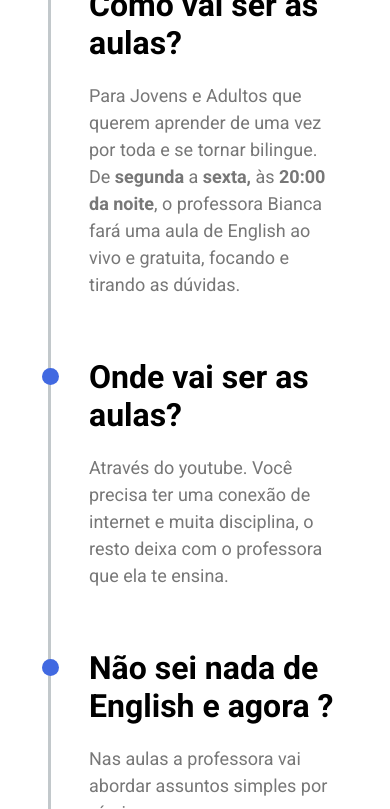
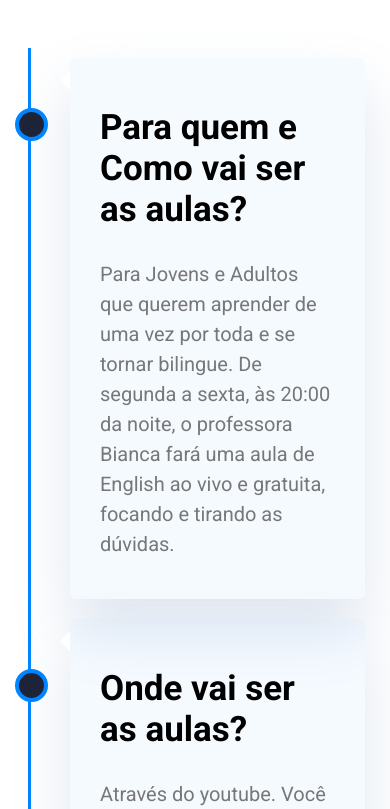
Before and after one commit to amaurycaique/fluenglish, a plain HTML site: page index.html in a window 390 px wide. Shown: the part 1191-2000 px from the top of the page. Drawn offline with Linux system fonts and the light colour scheme; a web font is replaced by a local one.

Commit message:
new timeline added in section ref course totaly responsive

```diff
--- a/assets/css/style.css
+++ b/assets/css/style.css
@@ -276,6 +276,7 @@ footer {
 @media (max-width: 900px) {
     .heroArea {
         flex-direction: column-reverse;
+        margin: 10em 0 0 0;
     }
     .heroArea .rightside {
         height: 310px;
@@ -384,3 +385,129 @@ footer {
         text-align: center;
     }
 }
+/* TIME LINE CSS */
+.timeline {
+    position: relative;
+    max-width: 1200px;
+    margin: 0 auto;
+  }
+
+  .timeline::after {
+    content: '';
+    position: absolute;
+    width: 3px;
+    background-color: #0084ff;
+    top: 0;
+    bottom: 0;
+    left: 50%;
+    margin-left: -3px;
+  }
+
+  .container1 {
+    padding: 10px 40px;
+    position: relative;
+    background-color: inherit;
+    width: 50%;
+  }
+  .container1::after {
+    content: '';
+    position: absolute;
+    width: 25px;
+    height: 25px;
+    right: -15px;
+    background-color: #1D2437;
+    border: 4px solid  #0084ff;
+    top: 15px;
+    border-radius: 50%;
+    z-index: 1;
+  }
+
+  .left {
+    left: 0;
+  }
+
+  .right {
+    left: 50%;
+  }
+
+  .left::before {
+    content: " ";
+    height: 0;
+    position: absolute;
+    top: 22px;
+    width: 0;
+    z-index: 1;
+    right: 30px;
+    border: medium solid white;
+    border-width: 10px 0 10px 10px;
+    border-color: transparent transparent transparent #0086ff0a;
+  }
+
+  .right::before {
+    content: " ";
+    height: 0;
+    position: absolute;
+    top: 22px;
+    width: 0;
+    z-index: 1;
+    left: 30px;
+    border: medium solid white;
+    border-width: 10px 10px 10px 0;
+    border-color: transparent #0086ff0a transparent transparent;
+  }
+
+  .right::after {
+    left: -19px;
+  }
+
+  .content {
+    padding: 20px 30px;
+    background-color: rgba(0, 134, 255, 0.04);
+    position: relative;
+    border-radius: 6px;
+    box-shadow: 0px 30px 60px rgba(96, 131, 180, 0.2);
+
+  }
+  .content h2 {
+    font-size: 35px;
+  }
+
+  .content p {
+    font-size: 20px;
+    line-height: 30px;
+    color: #777;
+  }
+
+/* Media queries - Responsive timeline on screens less than 600px wide */
+@media screen and (max-width: 600px) {
+    /* Place the timelime to the left */
+      .timeline::after {
+        left: 31px;
+      }
+
+    /* Full-width containers */
+      .container1 {
+        width: 100%;
+        padding-left: 70px;
+        padding-right: 25px;
+      }
+
+    /* Make sure that all arrows are pointing leftwards */
+      .container1::before {
+        left: 60px;
+        border: medium solid white;
+        border-width: 10px 10px 10px 0;
+        border-color: transparent white transparent transparent;
+      }
+
+    /* Make sure all circles are at the same spot */
+      .left::after, .right::after {
+        left: 15px;
+        top: 60px;
+      }
+
+    /* Make all right containers behave like the left ones */
+      .right {
+        left: 0%;
+      }
+    }
--- a/index.html
+++ b/index.html
@@ -66,54 +66,57 @@
         <div class="info--text">TIRAR DÚVIDAS</div>
     </section>
     <!--SECTION INSTRUCTIONS-->
-    <section class="instructions">
-        <div class="inst-container">
 
-            <div class="inst-item">
-                <div class="inst-circle"></div>
-                <div class="inst-text arrow">
-                    <h2>Para quem e Como vai ser as aulas?</h2>
+
+    <!--Section Time Line - Informações do Curso-->
+    <section>
+        <div>
+            <div class="timeline">
+                <div class="container1 left">
+                  <div class="content">
+                    <h2>Para quem e Como vai ser as aulas?
+                    </h2>
                     <p>Para Jovens e Adultos que querem aprender de uma vez por toda e se tornar bilingue.
-                        De <strong>segunda</strong> a <strong>sexta,</strong>
-                        às <strong>20:00 da noite</strong>, o professora Bianca fará uma aula
-                        de English ao vivo e gratuita,
-                        focando e tirando as dúvidas.
+                    De segunda a sexta, às 20:00 da noite, o professora Bianca fará uma aula de English ao vivo
+                    e gratuita, focando e tirando as dúvidas.
+
                     </p>
+                  </div>
                 </div>
-            </div>
-
-            <div class="inst-item">
-                <div class="inst-circle"></div>
-                <div class="inst-text">
-                    <h2>Onde vai ser as aulas?</h2>
+                <div class="container1 right">
+                  <div class="content">
+                    <h2>Onde vai ser as aulas?
+                    </h2>
                     <p>Através do youtube. Você precisa ter uma conexão de internet e muita disciplina,
                         o resto deixa com o professora que ela te ensina.
+
                     </p>
+                  </div>
                 </div>
-            </div>
-
-            <div class="inst-item">
-                <div class="inst-circle"></div>
-                <div class="inst-text">
-                    <div class="">
-                        <h2>Não sei nada de English e agora ?</h2>
-                        <p>Nas aulas a professora vai abordar assuntos simples por níveis,
-                            mas sempre com o maior foco na abordagem iniciante, explicando didaticamente
-                            os conceitos e exemplos e muitas dicas. Tudo isso de forma interativa e dinâmica.
-                        </p>
+                <div class="container1 left">
+                    <div class="content">
+                      <h2>Não sei nada de English e agora ?
+                    </h2>
+                      <p>Nas aulas a professora vai abordar assuntos simples por níveis,
+                        mas sempre com o maior foco na abordagem iniciante, explicando didaticamente os conceitos
+                        e exemplos e muitas dicas. Tudo isso de forma interativa e dinâmica.
+                    </p>
                     </div>
                 </div>
-            </div>
-
-            <div class="inst-item">
-                <div class="inst-circle"></div>
-                <div class="inst-text">
-                    <h2>As lives ficarão gravadas ?</h2>
-                    <p>Sim, as lives ficarão gravadas, no entanto, é preciso inscrever-se na lista de email.</p>
+                <div class="container1 right">
+                    <div class="content">
+                      <h2>As lives ficarão gravadas ?
+                    </h2>
+                      <p>Sim, as lives ficarão gravadas caso no dia você tenha algum imprevisto,
+                       não se preocupe é só acessar o contéudo através do link que recebeu no email.
+                       Mo entanto, é preciso inscrever-se na lista de email para receber as aulas e conteúdos.
+                    </p>
+                    </div>
                 </div>
             </div>
         </div>
     </section>
+    <!--Fim da Section Time Line -->
 <!--FIM SECTION INSTRUCTIONS-->
 
 <!-- SECTION AUTHOR - COURSE OF ENGLISH-->
```
